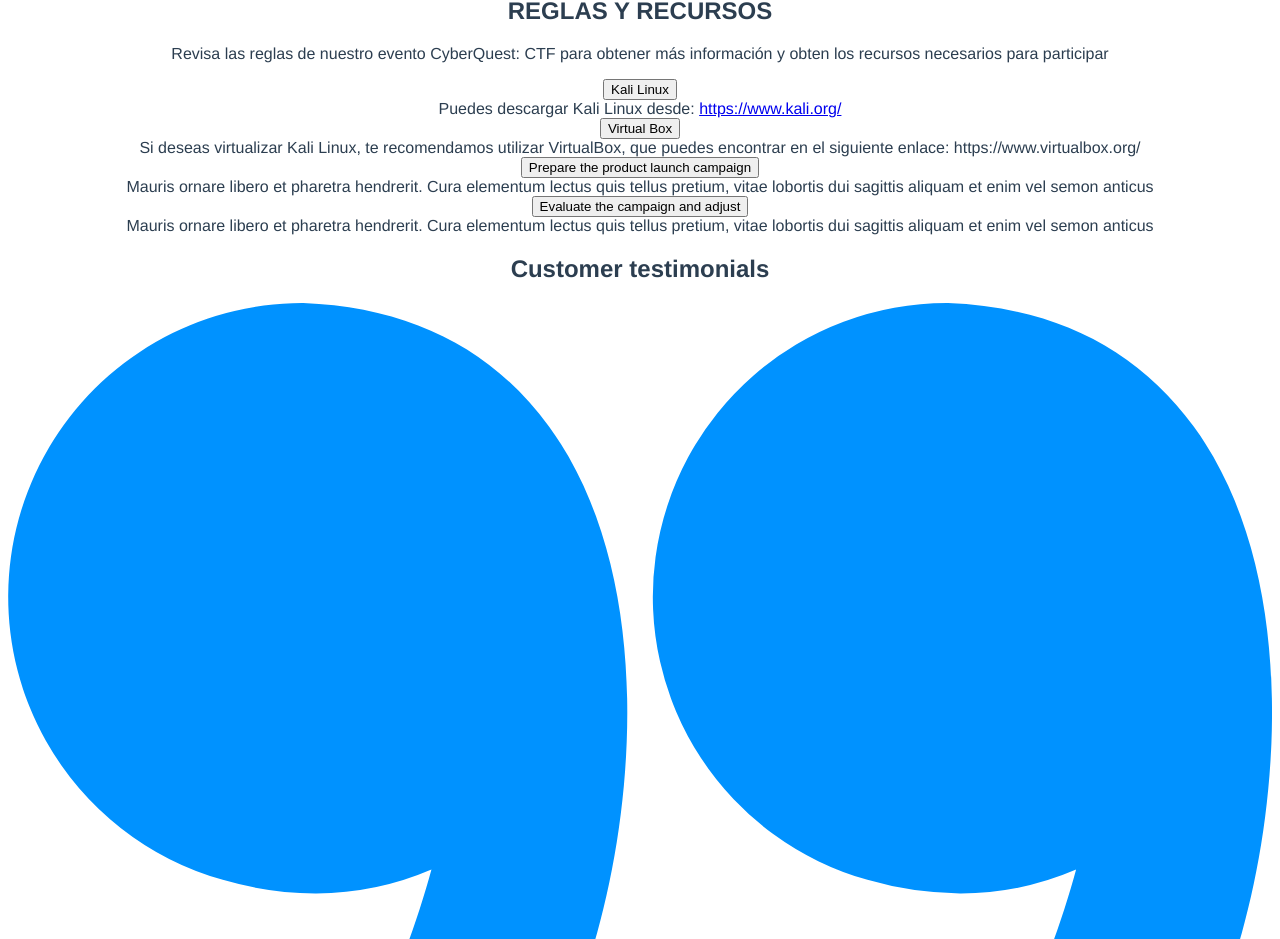
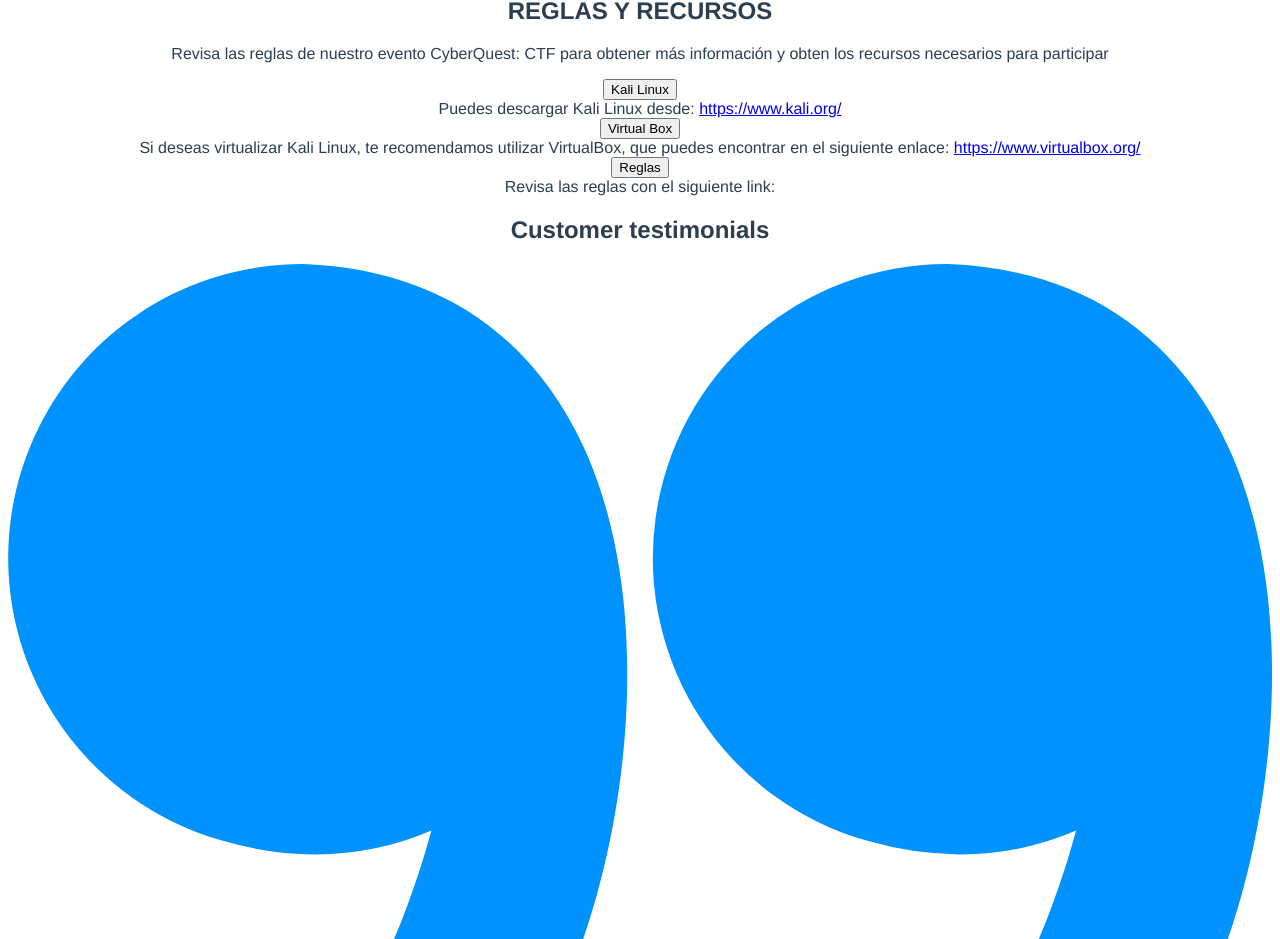
Before and after one commit to aaaimx/cyberpage, a Vue app: page / in a window 1280 px wide. Shown: the part 5399-6338 px from the top of the page. Built offline with nearby package versions, Linux system fonts and the light colour scheme; the HTML template or start-up script is replaced by a standard one.

Commit message:
Update App.vue

```diff
--- a/src/App.vue
+++ b/src/App.vue
@@ -167,7 +167,8 @@ hallazgo.</p>
                             </div>
                             <div id="collapseTwo" class="accordion-collapse collapse" aria-labelledby="headingTwo"
                                 data-bs-parent="#accordionExample">
-                                <div class="accordion-body"> Si deseas virtualizar Kali Linux, te recomendamos utilizar VirtualBox, que puedes encontrar en el siguiente enlace: https://www.virtualbox.org/</div>
+                                <div class="accordion-body">Si deseas virtualizar Kali Linux, te recomendamos utilizar VirtualBox, que puedes encontrar en el siguiente enlace: <a href="https://www.virtualbox.org/">https://www.virtualbox.org/</a></div>
+
                             </div>
                         </div>
 
@@ -179,36 +180,18 @@ hallazgo.</p>
                             <div class="accordion-header" id="headingThree">
                                 <button class="accordion-button" type="button" data-bs-toggle="collapse"
                                     data-bs-target="#collapseThree" aria-expanded="false" aria-controls="collapseThree">
-                                    Prepare the product launch campaign
+                                    Reglas
                                 </button>
                             </div>
                             <div id="collapseThree" class="accordion-collapse collapse" aria-labelledby="headingThree"
                                 data-bs-parent="#accordionExample">
-                                <div class="accordion-body">Mauris ornare libero et pharetra hendrerit. Cura elementum
-                                    lectus quis tellus pretium, vitae lobortis dui sagittis aliquam et enim vel semon
-                                    anticus</div>
+                                <div class="accordion-body">Revisa las reglas con el siguiente link: </div>
                             </div>
                         </div>
 
 
 
-                        <div class="accordion-item">
-                            <!-- <div class="accordion-icon orange">
-                                <span class="fas fa-tools"></span>
-                            </div> -->
-                            <div class="accordion-header" id="headingFour">
-                                <button class="accordion-button" type="button" data-bs-toggle="collapse"
-                                    data-bs-target="#collapseFour" aria-expanded="false" aria-controls="collapseFour">
-                                    Evaluate the campaign and adjust
-                                </button>
-                            </div>
-                            <div id="collapseFour" class="accordion-collapse collapse" aria-labelledby="headingFour"
-                                data-bs-parent="#accordionExample">
-                                <div class="accordion-body">Mauris ornare libero et pharetra hendrerit. Cura elementum
-                                    lectus quis tellus pretium, vitae lobortis dui sagittis aliquam et enim vel semon
-                                    anticus</div>
-                            </div>
-                        </div>
+
 
                     </div>
                 </div>
```
